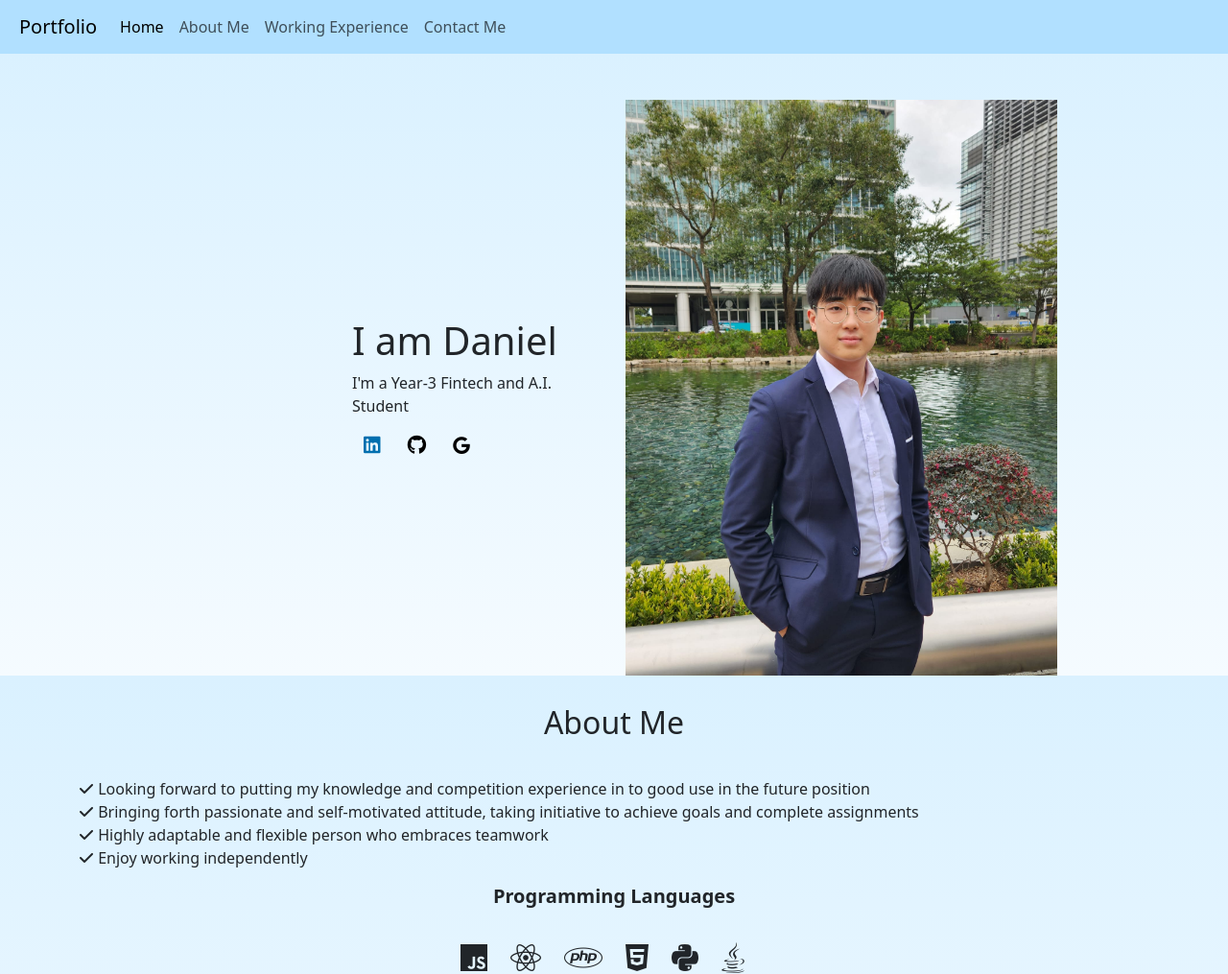
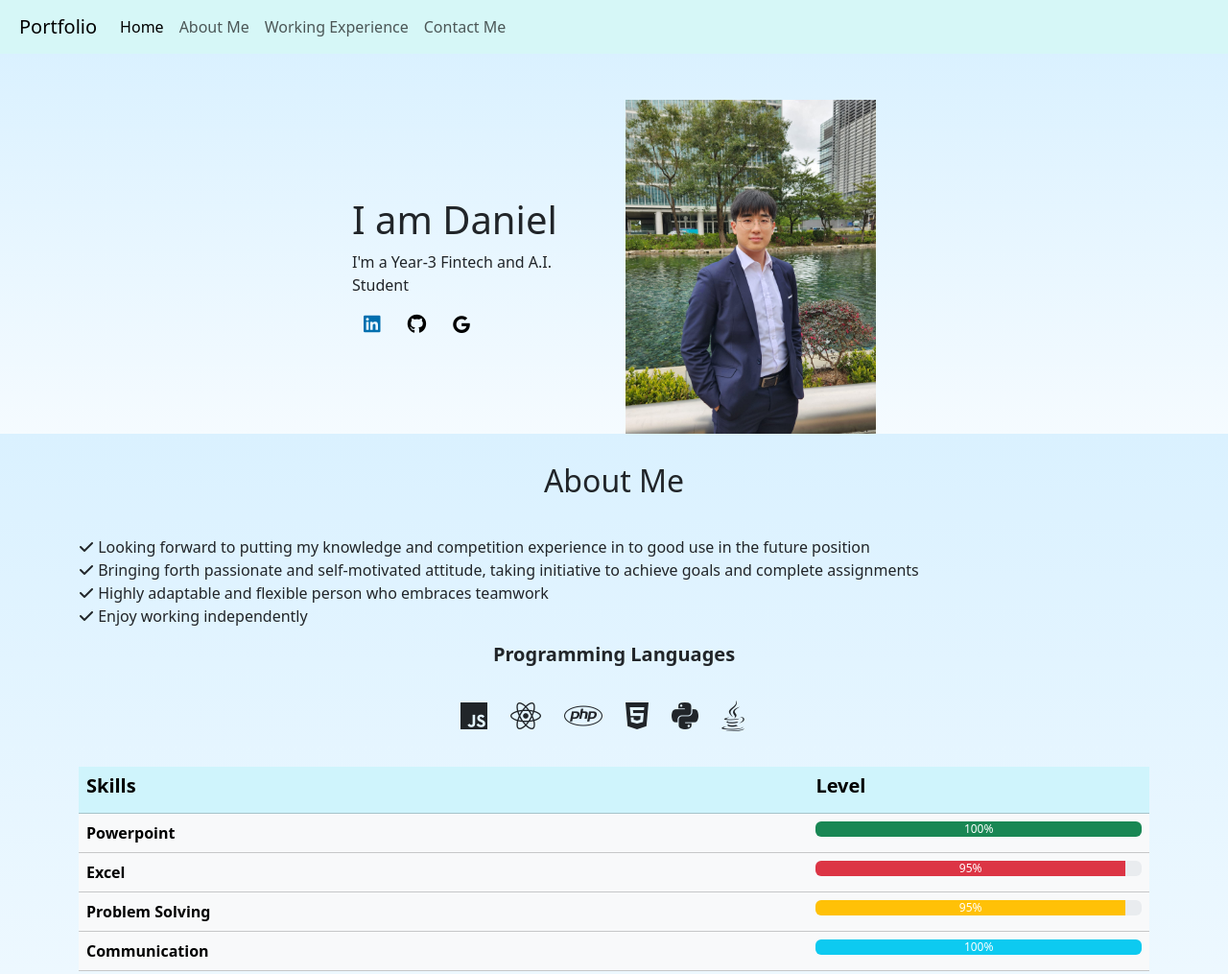
Before and after one commit to fishmen26/fishmen26.github.io, a website: page index.html in a window 1280 px wide. Shown: the top 1015 px of the page at 96% size. Drawn offline with nearby package versions, Linux system fonts and the light colour scheme; some icons are missing.

Commit message:
Update index.html
2nd Commit

```diff
--- a/index.html
+++ b/index.html
@@ -13,7 +13,7 @@
   </head>
   <body>
     <header>
-      <nav class="navbar navbar-expand-lg navbar-light" style="background-color:#b1e0ff;">
+      <nav class="navbar navbar-expand-lg navbar-light" style="background-color:#cff6f6d7;">
         <a class="navbar-brand" href="#">Portfolio</a>
         <button class="navbar-toggler" type="button" data-toggle="collapse" data-target="#navbarNavAltMarkup" aria-controls="navbarNavAltMarkup" aria-expanded="false" aria-label="Toggle navigation">
           <span class="navbar-toggler-icon"></span>
@@ -49,7 +49,7 @@
             </div>
           </div>
           <div class="col-sm-3">
-            <img src="assets\photos\danielyu-photo.jpeg" alt="danielyu-photo" width="450" height="600">
+            <img src="assets\photos\danielyu-photo.jpeg" alt="danielyu-photo" width="450" height="600" style="max-width:100%;height:auto;">
           </div>
         </div>
       </div>
@@ -132,9 +132,7 @@
           </div>
         </div>
       </section>
-
-
-      <section id="work" class="section-extrapage bg-color justify-content-center" data-aos="fade-up">
+      <section id="work" class="section-workexp bg-color justify-content-center" data-aos="fade-up">
         <div class="container">
           <h2 class="d-flex justify-content-center title">Working Experience</h2>
         </div>
```
